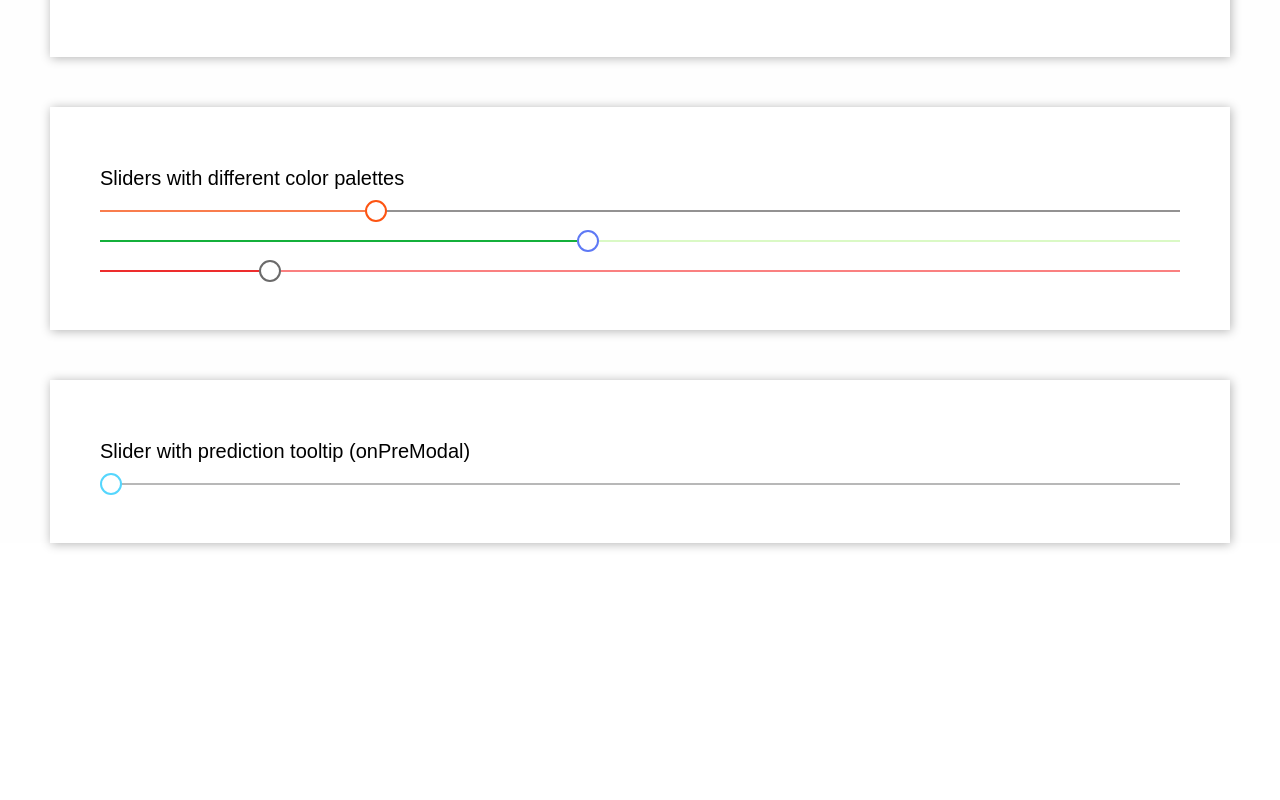
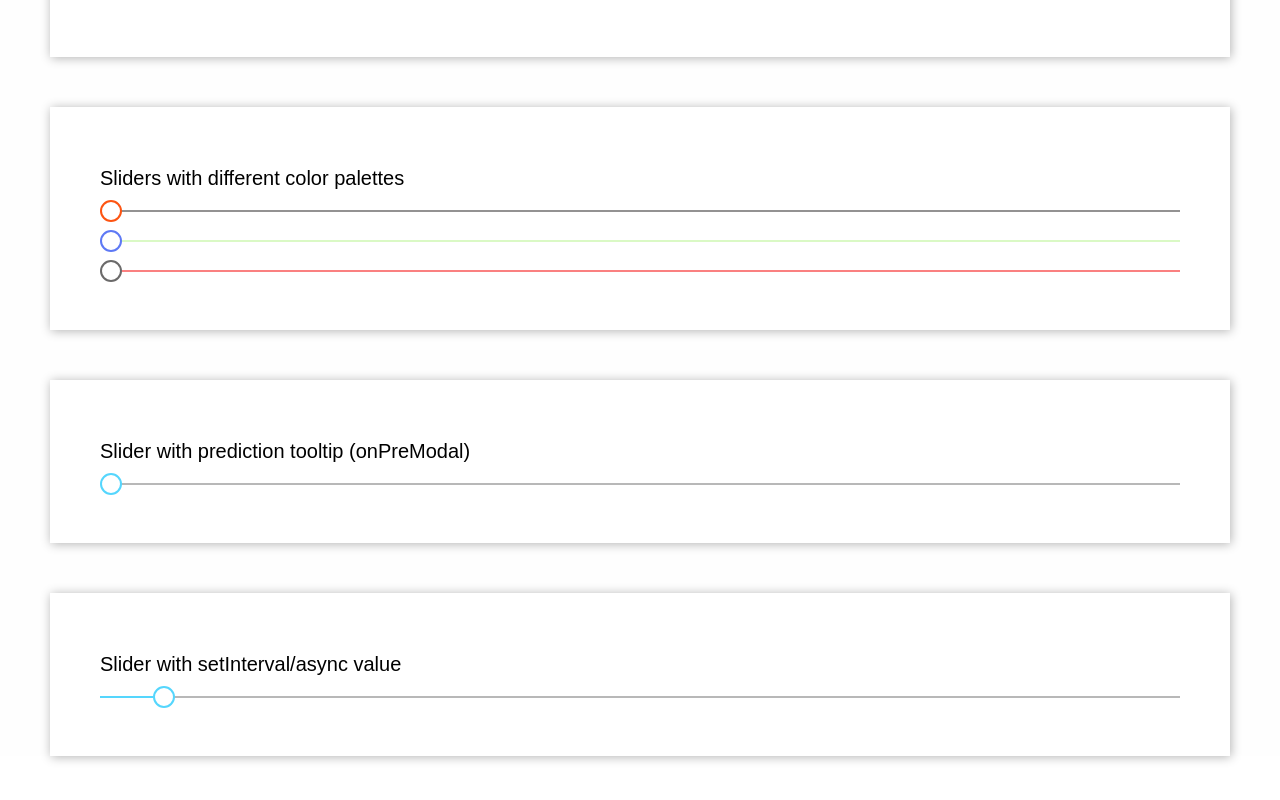
Before and after one commit to imshaikot/react-metro-range-slider, a React app: page / in a window 1280 px wide. Shown: the part 588-1388 px from the top of the page. Before the commit the page ends 1181 px from the top, so only its background shows below. Built offline with nearby package versions, Linux system fonts and the light colour scheme.

Commit message:
added async data change ability

```diff
--- a/src/App.jsx
+++ b/src/App.jsx
@@ -15,7 +15,18 @@ class App extends React.Component {
       slider2val: 0,
       slider2start: 0,
       slider2end: 0,
+      asyncVal: 0,
     };
+  }
+
+  componentDidMount() {
+    setInterval(() => {
+      if (this.state.asyncVal >= 100) {
+        this.setState({ asyncVal: 0 })
+      } else {
+        this.setState({ asyncVal: this.state.asyncVal + 1 })
+      }
+    }, 1000);
   }
 
   render() {
@@ -50,11 +61,7 @@ class App extends React.Component {
 
         <div className="box">
           <p>Sliders with different color palettes</p>
-          <Slider onChange={(e, v) => this.setState({
-            slider1: {
-              val: v,
-            }
-          })} preValue={25} style={{ marginTop: 10 }} colorPalette={{fill: '#F97D4E', toFill: '#939292', thumb: '#FD5412'}} />
+          <Slider preValue={25} style={{ marginTop: 10 }} colorPalette={{fill: '#F97D4E', toFill: '#939292', thumb: '#FD5412'}} />
           <Slider preValue={45} style={{ marginTop: 10 }} colorPalette={{fill: '#14B03B', toFill: '#DAF9C5', thumb: '#5E79F5'}} />
           <Slider preValue={15} style={{ marginTop: 10 }} colorPalette={{fill: '#ED2D2D', toFill: '#FA8080', thumb: '#6B6A6A'}} />
         </div>
@@ -63,6 +70,11 @@ class App extends React.Component {
           <p>Slider with prediction tooltip (onPreModal)</p>
           <Slider onPreModal={val => Math.round(val)} />
         </div>
+
+        <div className="box">
+          <p>Slider with setInterval/async value</p>
+          <Slider value={this.state.asyncVal} />
+        </div>
       </div>
     );
   }
--- a/src/index.jsx
+++ b/src/index.jsx
@@ -30,6 +30,12 @@ class ReactRangeSlider extends React.Component {
     this.setState({
       currentValue: this.props.preValue || 0,
     });
+  }
+
+  componentWillReceiveProps(newProps) {
+    if ((newProps.value || 0) !== this.state.currentValue) {
+      this.state.currentValue = newProps.value;
+    }
   }
 
   componentDidMount() {
```
